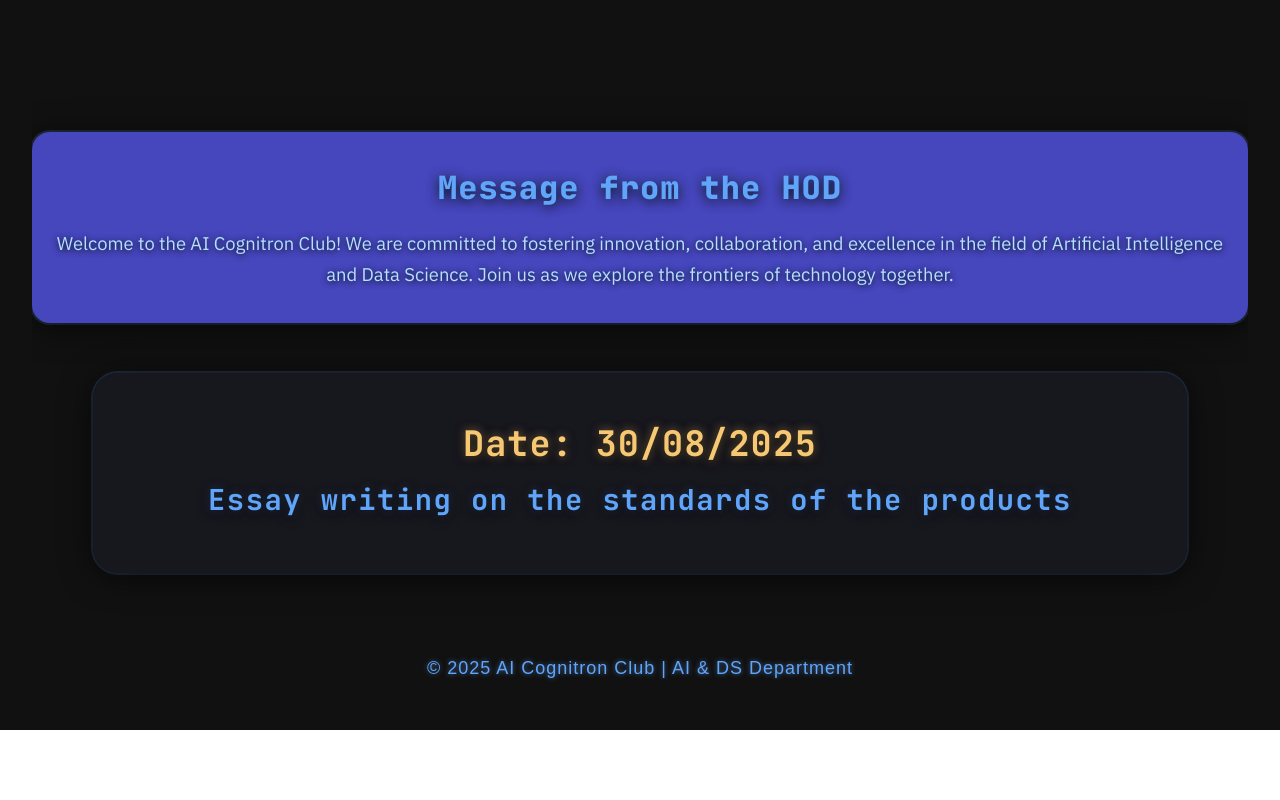
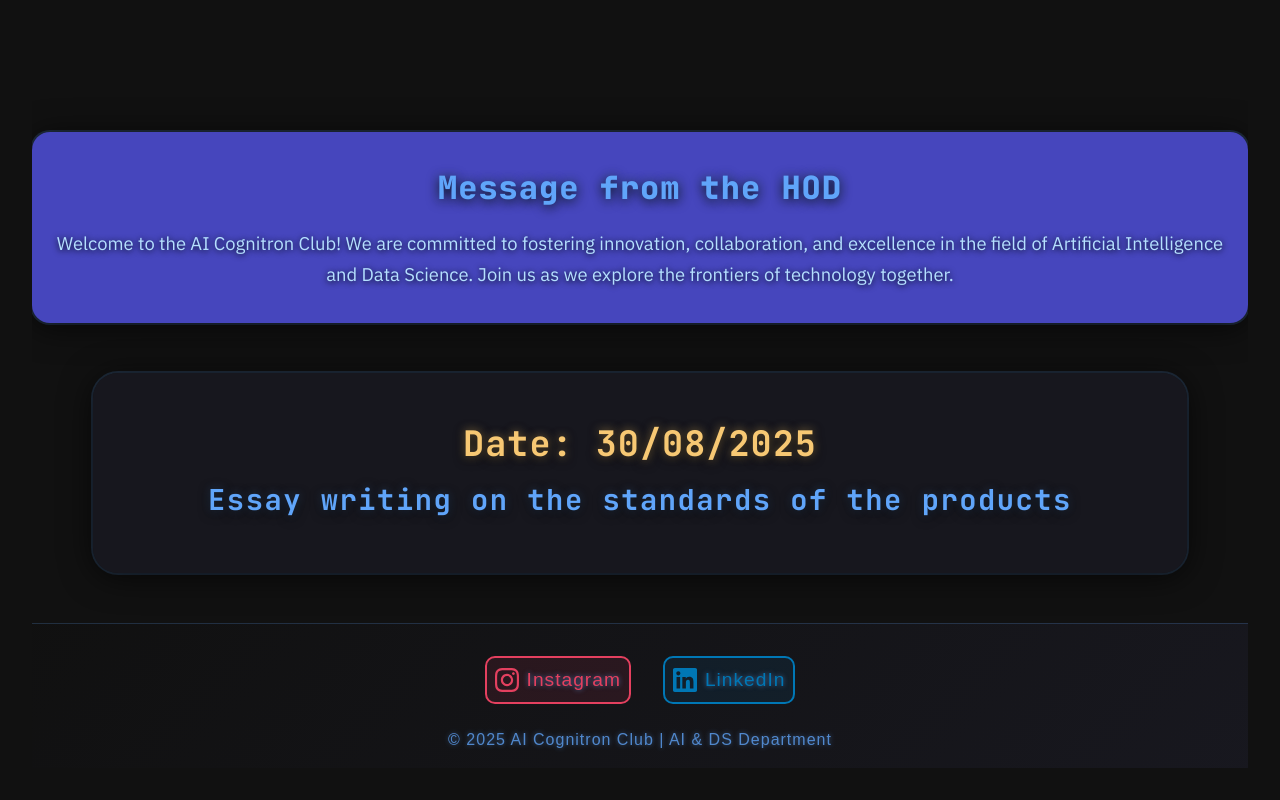
Before and after one commit to Bala1415/Aicognitron, a React (Vite) app: page / in a window 1280 px wide. Shown: the part 810-1610 px from the top of the page. Before the commit the page ends 1540 px from the top, so only its background shows below. Built offline with nearby package versions, Linux system fonts and the light colour scheme.

Commit message:
home page

```diff
--- a/package.json
+++ b/package.json
@@ -19,6 +19,7 @@
     "react-dom": "^18.2.0",
     "react-icons": "^5.5.0",
     "react-loading-indicators": "^1.0.1",
+    "react-social-icons": "^6.24.0",
     "three": "^0.178.0"
   },
   "devDependencies": {
--- a/src/App.jsx
+++ b/src/App.jsx
@@ -1,7 +1,7 @@
 
 
 
-import { useState } from 'react';
+import { useState, useEffect } from 'react';
 import './App.css';
 import Navbar from './Navbar';
 import HomeSection from './HomeSection';
@@ -14,6 +14,30 @@
 
 function App() {
   const [section, setSection] = useState('home');
+
+  // Handle initial URL hash and browser back/forward navigation
+  useEffect(() => {
+    // Function to handle URL hash changes
+    const handleHashChange = () => {
+      const hash = window.location.hash.replace('#', '');
+      if (hash && sections.some(s => s.key === hash)) {
+        setSection(hash);
+      } else if (!hash) {
+        setSection('home');
+      }
+    };
+
+    // Handle initial load
+    handleHashChange();
+
+    // Listen for hash changes (browser back/forward)
+    window.addEventListener('hashchange', handleHashChange);
+
+    // Cleanup
+    return () => {
+      window.removeEventListener('hashchange', handleHashChange);
+    };
+  }, []);
 
   return (
     <div style={{
@@ -39,9 +63,90 @@
         fontSize: 18,
         letterSpacing: 1,
         marginTop: 40,
-        textShadow: '0 0 5px rgba(96, 165, 250, 0.6)'
+        textShadow: '0 0 5px rgba(96, 165, 250, 0.6)',
+        background: 'linear-gradient(135deg, rgba(16, 16, 16, 0.9) 0%, rgba(24, 24, 32, 0.9) 100%)',
+        borderTop: '1px solid rgba(96, 165, 250, 0.2)'
       }}>
-        &copy; {new Date().getFullYear()} AI Cognitron Club | AI & DS Department
+        {/* Social Media Links */}
+        <div style={{
+          display: 'flex',
+          justifyContent: 'center',
+          gap: '2rem',
+          marginBottom: '1.5rem',
+          flexWrap: 'wrap'
+        }}>
+          <a
+            href="https://www.instagram.com/cognitron_ai?igsh=MTdwZnptMzZlN2NneA=="
+            target="_blank"
+            rel="noopener noreferrer"
+            style={{
+              color: '#E4405F',
+              fontSize: '1.2rem',
+              textDecoration: 'none',
+              transition: 'all 0.3s ease',
+              padding: '0.5rem',
+              borderRadius: '10px',
+              display: 'flex',
+              alignItems: 'center',
+              gap: '0.5rem',
+              border: '2px solid #E4405F',
+              background: 'rgba(228, 64, 95, 0.1)'
+            }}
+            onMouseEnter={(e) => {
+              e.target.style.transform = 'scale(1.05)';
+              e.target.style.background = 'rgba(228, 64, 95, 0.2)';
+              e.target.style.boxShadow = '0 0 15px rgba(228, 64, 95, 0.5)';
+            }}
+            onMouseLeave={(e) => {
+              e.target.style.transform = 'scale(1)';
+              e.target.style.background = 'rgba(228, 64, 95, 0.1)';
+              e.target.style.boxShadow = 'none';
+            }}
+          >
+            <svg width="24" height="24" viewBox="0 0 24 24" fill="currentColor">
+              <path d="M12 2.163c3.204 0 3.584.012 4.85.07 3.252.148 4.771 1.691 4.919 4.919.058 1.265.069 1.645.069 4.849 0 3.205-.012 3.584-.069 4.849-.149 3.225-1.664 4.771-4.919 4.919-1.266.058-1.644.07-4.85.07-3.204 0-3.584-.012-4.849-.07-3.26-.149-4.771-1.699-4.919-4.92-.058-1.265-.07-1.644-.07-4.849 0-3.204.013-3.583.07-4.849.149-3.227 1.664-4.771 4.919-4.919 1.266-.057 1.645-.069 4.849-.069zm0-2.163c-3.259 0-3.667.014-4.947.072-4.358.2-6.78 2.618-6.98 6.98-.059 1.281-.073 1.689-.073 4.948 0 3.259.014 3.668.072 4.948.2 4.358 2.618 6.78 6.98 6.98 1.281.058 1.689.072 4.948.072 3.259 0 3.668-.014 4.948-.072 4.354-.2 6.782-2.618 6.979-6.98.059-1.28.073-1.689.073-4.948 0-3.259-.014-3.667-.072-4.947-.196-4.354-2.617-6.78-6.979-6.98-1.281-.059-1.69-.073-4.949-.073zm0 5.838c-3.403 0-6.162 2.759-6.162 6.162s2.759 6.163 6.162 6.163 6.162-2.759 6.162-6.163c0-3.403-2.759-6.162-6.162-6.162zm0 10.162c-2.209 0-4-1.79-4-4 0-2.209 1.791-4 4-4s4 1.791 4 4c0 2.21-1.791 4-4 4zm6.406-11.845c-.796 0-1.441.645-1.441 1.44s.645 1.44 1.441 1.44c.795 0 1.439-.645 1.439-1.44s-.644-1.44-1.439-1.44z"/>
+            </svg>
+            Instagram
+          </a>
+
+          <a
+            href="https://www.linkedin.com/company/cognitron-ai"
+            target="_blank"
+            rel="noopener noreferrer"
+            style={{
+              color: '#0077B5',
+              fontSize: '1.2rem',
+              textDecoration: 'none',
+              transition: 'all 0.3s ease',
+              padding: '0.5rem',
+              borderRadius: '10px',
+              display: 'flex',
+              alignItems: 'center',
+              gap: '0.5rem',
+              border: '2px solid #0077B5',
+              background: 'rgba(0, 119, 181, 0.1)'
+            }}
+            onMouseEnter={(e) => {
+              e.target.style.transform = 'scale(1.05)';
+              e.target.style.background = 'rgba(0, 119, 181, 0.2)';
+              e.target.style.boxShadow = '0 0 15px rgba(0, 119, 181, 0.5)';
+            }}
+            onMouseLeave={(e) => {
+              e.target.style.transform = 'scale(1)';
+              e.target.style.background = 'rgba(0, 119, 181, 0.1)';
+              e.target.style.boxShadow = 'none';
+            }}
+          >
+            <svg width="24" height="24" viewBox="0 0 24 24" fill="currentColor">
+              <path d="M20.447 20.452h-3.554v-5.569c0-1.328-.027-3.037-1.852-3.037-1.853 0-2.136 1.445-2.136 2.939v5.667H9.351V9h3.414v1.561h.046c.477-.9 1.637-1.85 3.37-1.85 3.601 0 4.267 2.37 4.267 5.455v6.286zM5.337 7.433c-1.144 0-2.063-.926-2.063-2.065 0-1.138.92-2.063 2.063-2.063 1.14 0 2.064.925 2.064 2.063 0 1.139-.925 2.065-2.064 2.065zm1.782 13.019H3.555V9h3.564v11.452zM22.225 0H1.771C.792 0 0 .774 0 1.729v20.542C0 23.227.792 24 1.771 24h20.451C23.2 24 24 23.227 24 22.271V1.729C24 .774 23.2 0 22.222 0h.003z"/>
+            </svg>
+            LinkedIn
+          </a>
+        </div>
+
+        <div style={{ fontSize: '1rem', opacity: 0.8 }}>
+          &copy; {new Date().getFullYear()} AI Cognitron Club | AI & DS Department
+        </div>
       </footer>
     </div>
   );
--- a/src/Navbar.jsx
+++ b/src/Navbar.jsx
@@ -15,6 +15,34 @@
     window.addEventListener('scroll', handleScroll);
     return () => window.removeEventListener('scroll', handleScroll);
   }, []);
+
+  // Handle URL changes and persist section in URL
+  useEffect(() => {
+    // Get section from URL hash on component mount
+    const hash = window.location.hash.replace('#', '');
+    if (hash && sections.some(s => s.key === hash)) {
+      setSection(hash);
+    }
+  }, [setSection, sections]);
+
+  // Update URL when section changes
+  useEffect(() => {
+    if (section && section !== 'home') {
+      window.history.replaceState(null, null, `#${section}`);
+    } else {
+      window.history.replaceState(null, null, window.location.pathname);
+    }
+  }, [section]);
+
+  const handleSectionChange = (newSection) => {
+    setSection(newSection);
+    // Update URL immediately
+    if (newSection && newSection !== 'home') {
+      window.history.pushState(null, null, `#${newSection}`);
+    } else {
+      window.history.pushState(null, null, window.location.pathname);
+    }
+  };
 
   return (
     <nav className="glass" style={{
@@ -39,7 +67,7 @@
         alignItems: 'center',
         gap: '0.7rem',
         cursor: 'pointer',
-      }} onClick={() => setSection('home')}>
+      }} onClick={() => handleSectionChange('home')}>
         {/* Use <img> for logo */}
         <img
           src={CognitronLogo}
@@ -62,7 +90,7 @@
           letterSpacing: '2px',
           fontFamily: 'JetBrains Mono, monospace',
           textShadow: '0 2px 12px #6c63ff44',
-        }}>COGNITRON</span>
+        }}>AICOGNITRON</span>
       </div>
       {/* Desktop Navigation */}
       <div className="navbar-desktop" style={{
@@ -74,7 +102,7 @@
           <NavButton
             key={key}
             isActive={section === key}
-            onClick={() => setSection(key)}
+            onClick={() => handleSectionChange(key)}
             delay={index * 0.1}
             scrolled={scrolled}
           >
@@ -134,7 +162,7 @@
                 key={key}
                 isActive={section === key}
                 onClick={() => {
-                  setSection(key);
+                  handleSectionChange(key);
                   setMobileMenuOpen(false);
                 }}
                 delay={index * 0.1}
```
Also changed, not shown: 1 other file (tests, documents, lock files or other folders).
